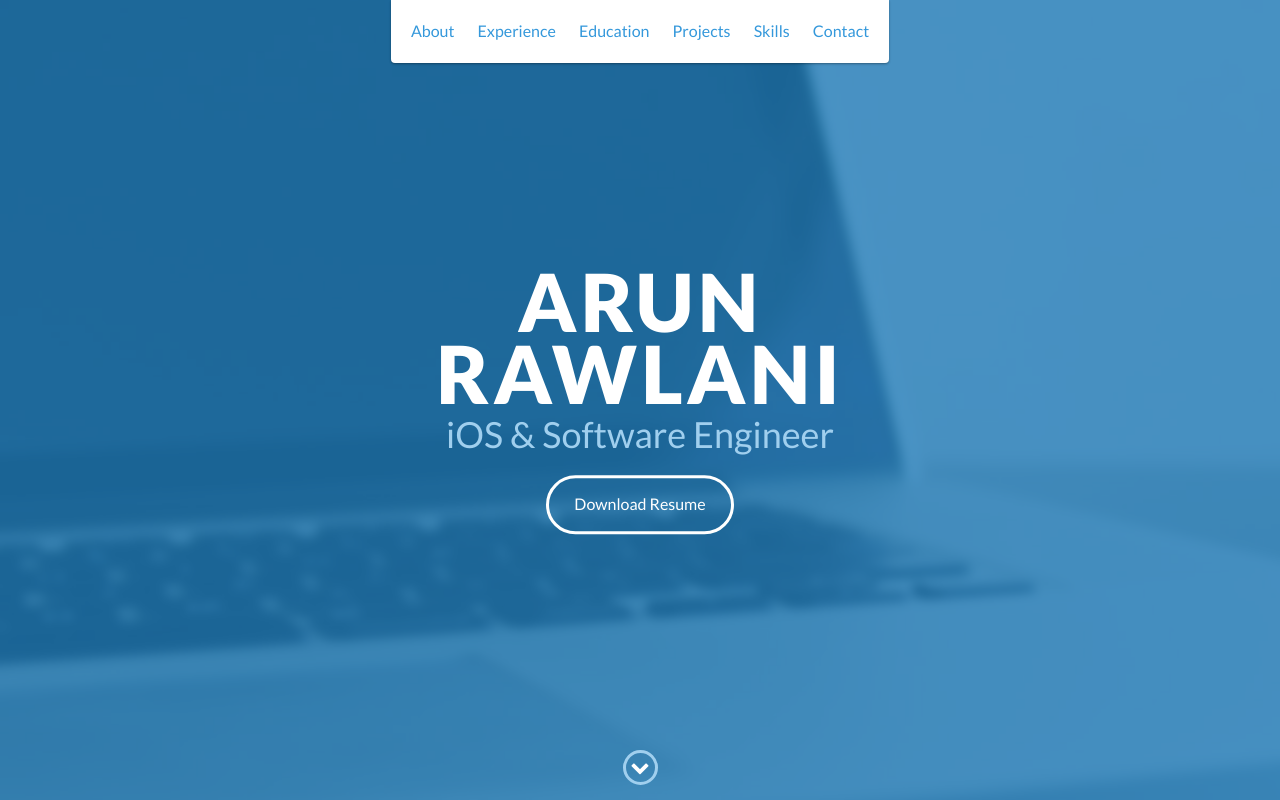
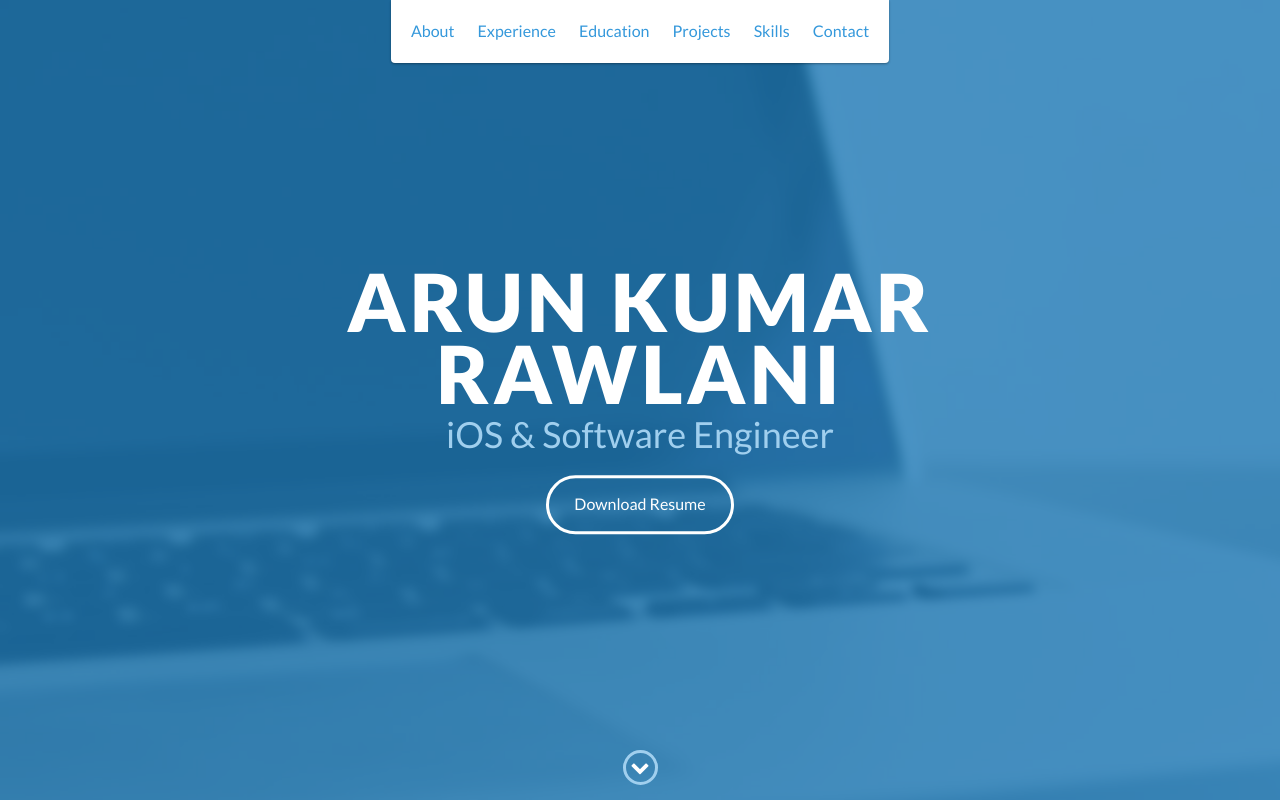
Before and after one commit to arunrawlani/arunrawlani.github.io, a plain HTML site: page index.html in a window 1280 px wide. Shown: the top 800 px of the page. Drawn offline with nearby package versions, Linux system fonts and the light colour scheme.

Commit message:
minor change

```diff
--- a/index.html
+++ b/index.html
@@ -48,7 +48,7 @@
 
     <div id="lead">
         <div id="lead-content">
-            <h1>Arun Rawlani</h1>
+            <h1>Arun Kumar Rawlani</h1>
             <h2>iOS & Software Engineer</h2>
             <a href="#" class="btn-rounded-white">Download Resume</a>
         </div>
```
